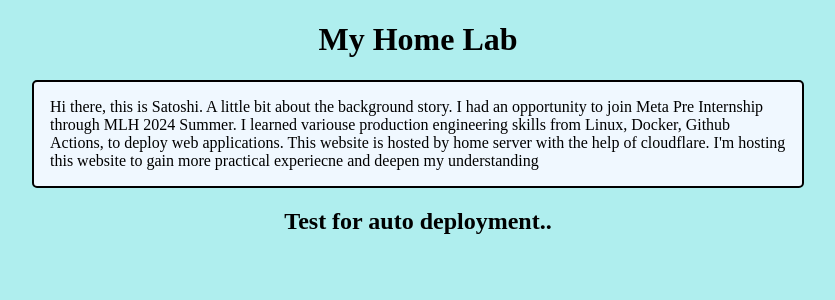
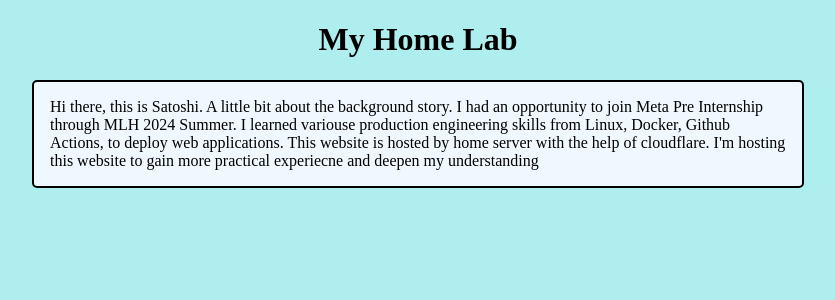
Before and after one commit to Satoshi-Sh/homelab-portfolio, a Flask app: page / in a window 1280 px wide. Shown: the top 300 px of the page, without its empty margins (222-1057 px from the left). Run offline with Flask 3, Linux system fonts and the light colour scheme.

```diff
--- a/app/templates/index.html
+++ b/app/templates/index.html
@@ -6,5 +6,4 @@
         <p>Hi there, this is Satoshi. A little bit about the background story. I had an opportunity to join Meta Pre Internship through MLH 2024 Summer. I learned variouse production engineering skills from Linux, Docker, Github Actions, to deploy web applications.   This website is hosted by home server with the help of cloudflare.
             I'm hosting this website to gain more practical experiecne and deepen my understanding</p>
     </div>
-    <h2>Test for auto deployment..</h2>
 {% endblock %}
```
